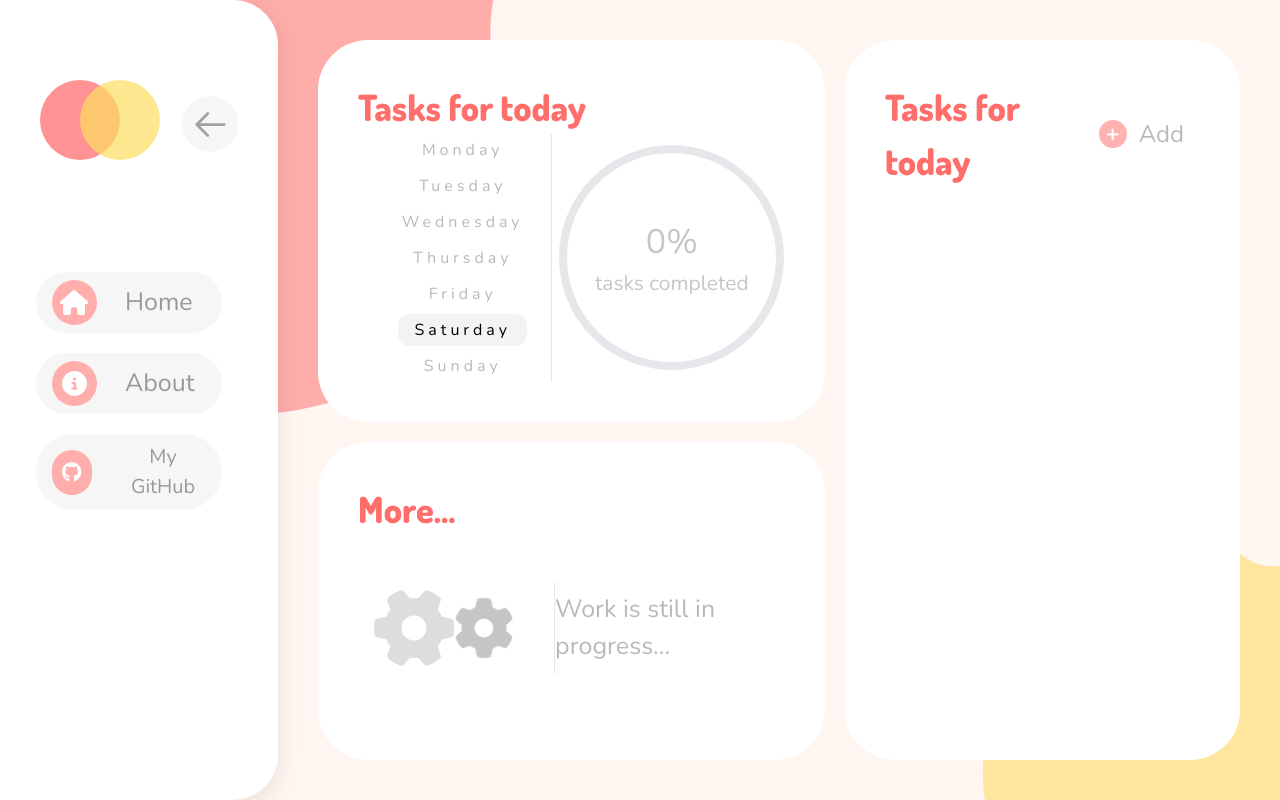
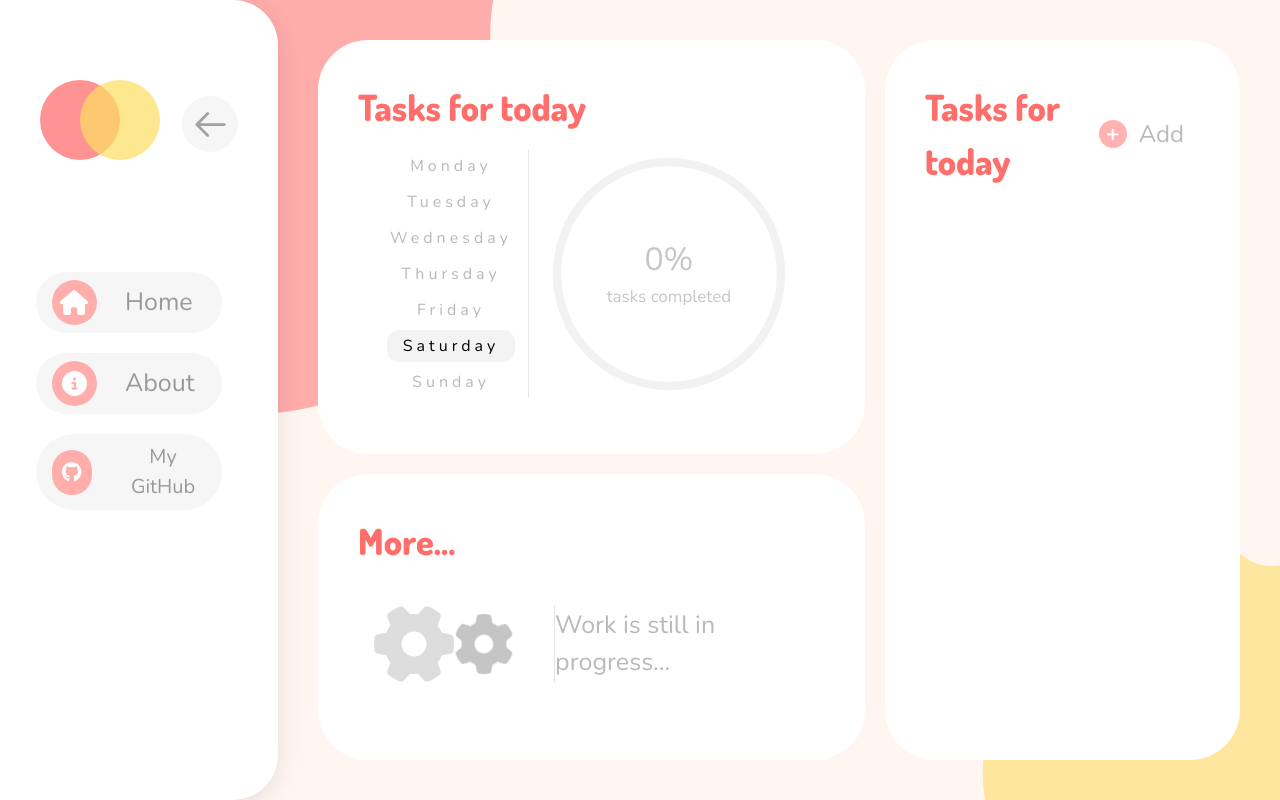
Before and after one commit to Lacamoura48/WeekManager, a Vue app: page /app in a window 1280 px wide. Built offline with nearby package versions, Linux system fonts and the light colour scheme; a web font is replaced by a local one.

Commit message:
I ANIMATED THE CHART !!

```diff
--- a/src/components/main/divTopLeft/Chart.vue
+++ b/src/components/main/divTopLeft/Chart.vue
@@ -1,11 +1,17 @@
 <template>
-<div class="relative w-[240px] h-[240px]">
-  <div class="w-[225px] h-[225px] rounded-full border-8 absolute top-[7px] left-[7px]"></div>
-  <div v-bind:style="{transition: 'background 0.5s',background : editOption }" id="chart" class="w-[240px] h-[240px] rounded-full absolute"></div>
-  <div  class="w-[195px] h-[195px] rounded-full absolute bg-white top-[23px] left-[22px] flex justify-center items-center">
+<div class="relative w-[280px] h-[280px]">
+
+  <!-- <div v-bind:style="{transition: 'background 0.5s',background : editOption }" id="chart" class="w-[240px] h-[240px] rounded-full absolute"></div> -->
+  <svg focusable="false" xmlns="http://www.w3.org/2000/svg" aria-hidden="true" tabindex="-1" width="280"  viewBox="0 0 100 100">
+         <circle cx="50" cy="50" r="40" stroke="#F2F2F2" stroke-width="3" fill="none" />
+        <circle id="bar" cx="50" cy="50" r="40" :stroke="percentage < 50 ? '#FFB3B3' : percentage < 100 ? '#FFDD78' : '#99FFBC'" stroke-width="6" :stroke-dasharray="`${percentage} 100`" fill="none" pathLength="100" transform="rotate(90 50 50)"/>
+
+
+      </svg>
+  <div  class="w-[160px] h-[160px] rounded-full absolute top-[59px] left-[60px] flex justify-center items-center">
     <div>
-        <span class=" flex justify-center items-center text-[34px]">{{percentage}}%</span>
-        <p class="text-[21px]">tasks completed</p>
+        <span class=" flex justify-center items-center text-[32px]">{{percentage}}%</span>
+        <p class="text-[17px]">tasks completed</p>
     </div>
   </div>
   </div>
@@ -13,19 +19,11 @@
 
 <script>
 export default {
-    data(){
-        return{
-            editOption : `conic-gradient(#FFDD78 0% 0%,transparent 0% 100%)`
-        }
-    },
+
     props : {
         percentage : Number,
     },
-    watch : {
-        percentage:function(newv){
-            this.editOption = `conic-gradient(#FFDD78 0% ${newv}%,transparent ${newv}% 100%)`
-        }
-    }
+
 }
 </script>
 
@@ -36,5 +34,8 @@ span, p {
     font-weight: 300;
     color: #C6C6C6;
 }
+#bar {
+    transition: all cubic-bezier(0.215, 0.610, 0.355, 1) 0.6s;
+}
 
 </style>
```
